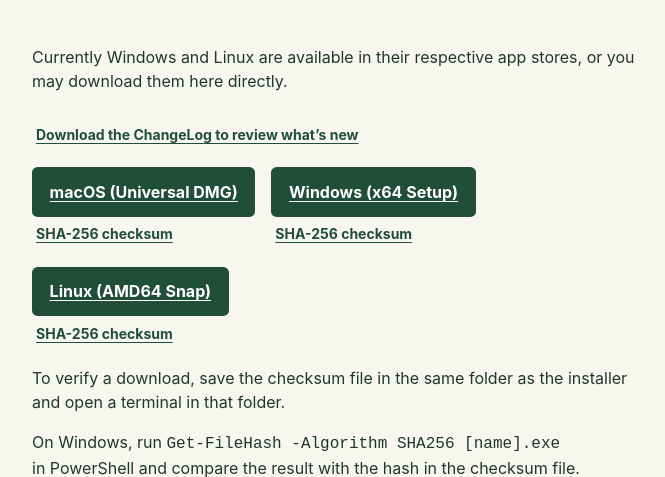
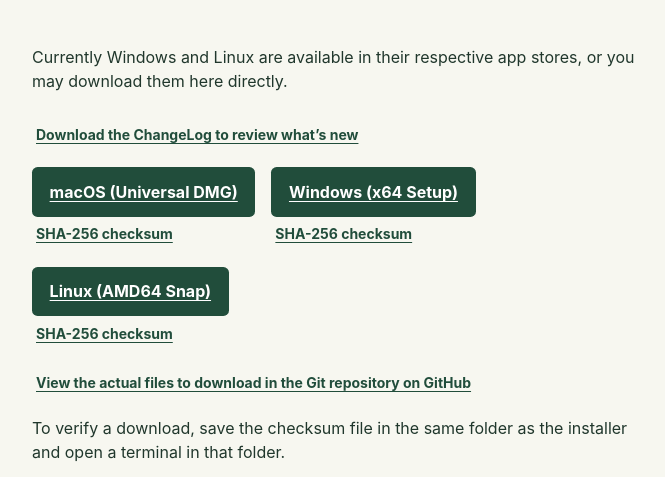
Before and after one commit to thirtytwoby32/ThirtyTwoBy32_release, a plain HTML site: page index.html in a window 1280 px wide. Shown: the part 279-756 px from the top of the page, without its empty margins (304-969 px from the left). Drawn offline with Linux system fonts and the light colour scheme.

Commit message:
update 26.4

```diff
--- a/index.html
+++ b/index.html
@@ -80,6 +80,7 @@
         <a class="checksum" href="thirtytwoby32_amd64.snap.sha256" download aria-label="Download SHA-256 checksum for Linux (AMD64 Snap)">SHA-256 checksum</a>
       </li>
     </ul>
+    <p><a class="checksum" href="https://github.com/thirtytwoby32/ThirtyTwoBy32_release">View the actual files to download in the Git repository on GitHub</a></p>
     <p>To verify a download, save the checksum file in the same folder as the installer and open a terminal in that folder.</p>
     <p>On Windows, run <code>Get-FileHash -Algorithm SHA256 [name].exe</code>
       <br>in PowerShell and compare the result with the hash in the checksum file.</p>
```
Also changed, not shown: ChangeLog.txt, 2 other files.
